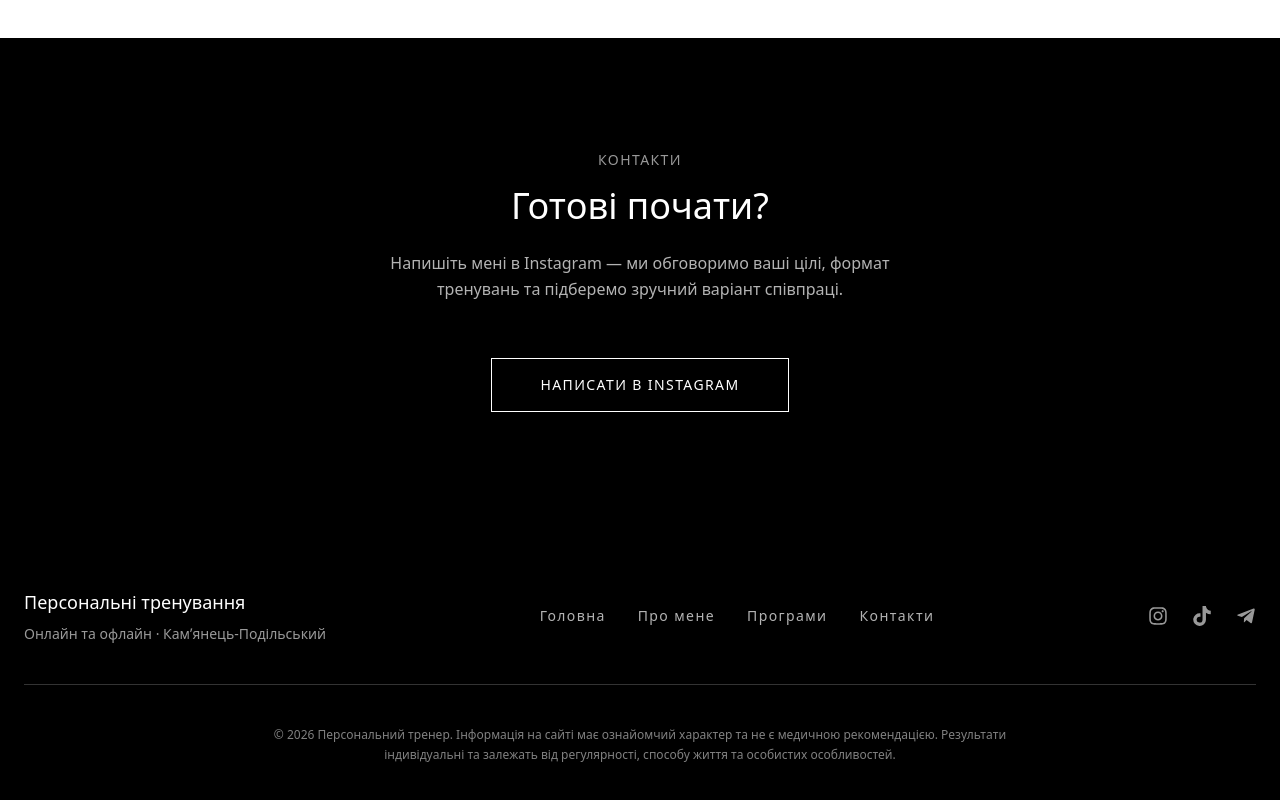
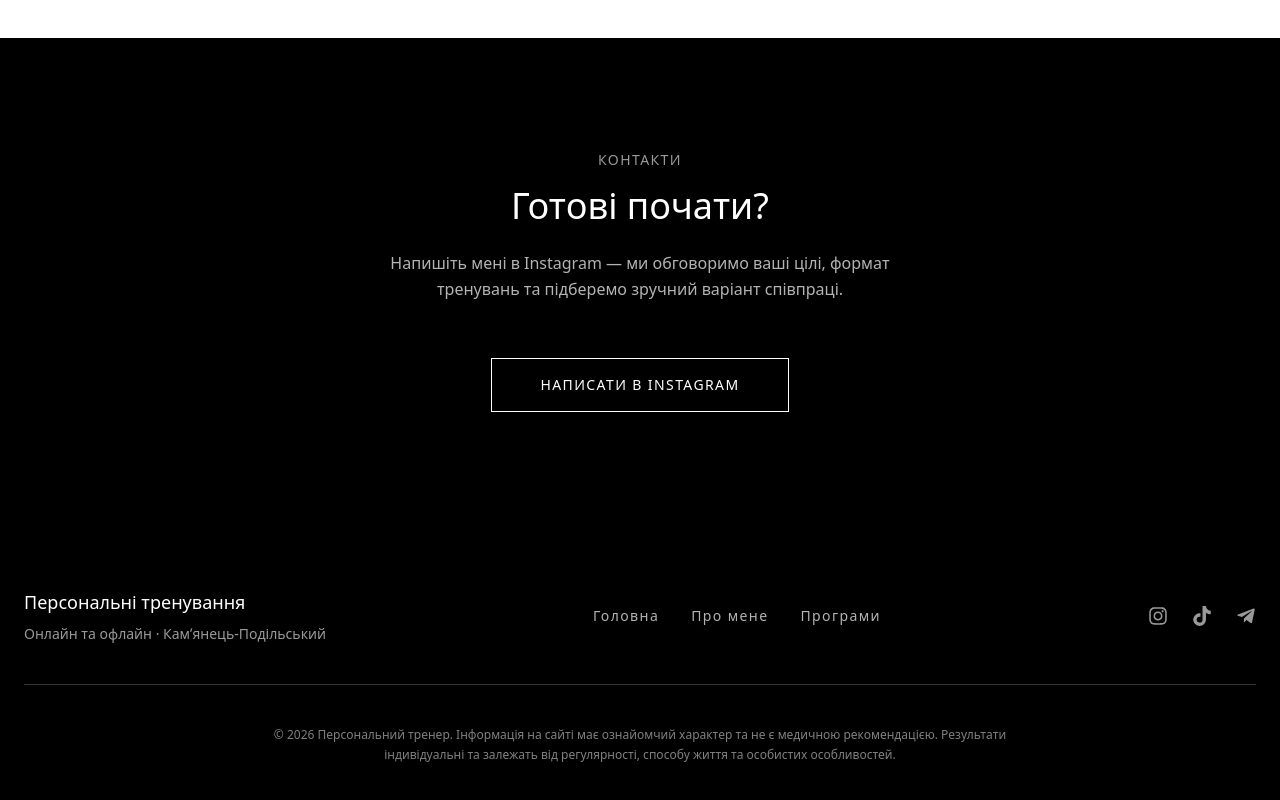
Before and after one commit to dima83909/eli, a Next.js app: page / in a window 1280 px wide. Shown: the part 2939-3739 px from the top of the page. Built offline with nearby package versions, Linux system fonts and the light colour scheme.

Commit message:
updated footer

```diff
--- a/components/footer/Footer.tsx
+++ b/components/footer/Footer.tsx
@@ -34,9 +34,6 @@ export default function Footer() {
             </button>
             <button onClick={() => scrollToSection("programs")} className="transition hover:text-white">
               Програми
-            </button>
-            <button onClick={() => scrollToSection("contact")} className="transition hover:text-white">
-              Контакти
             </button>
           </nav>
 
```
